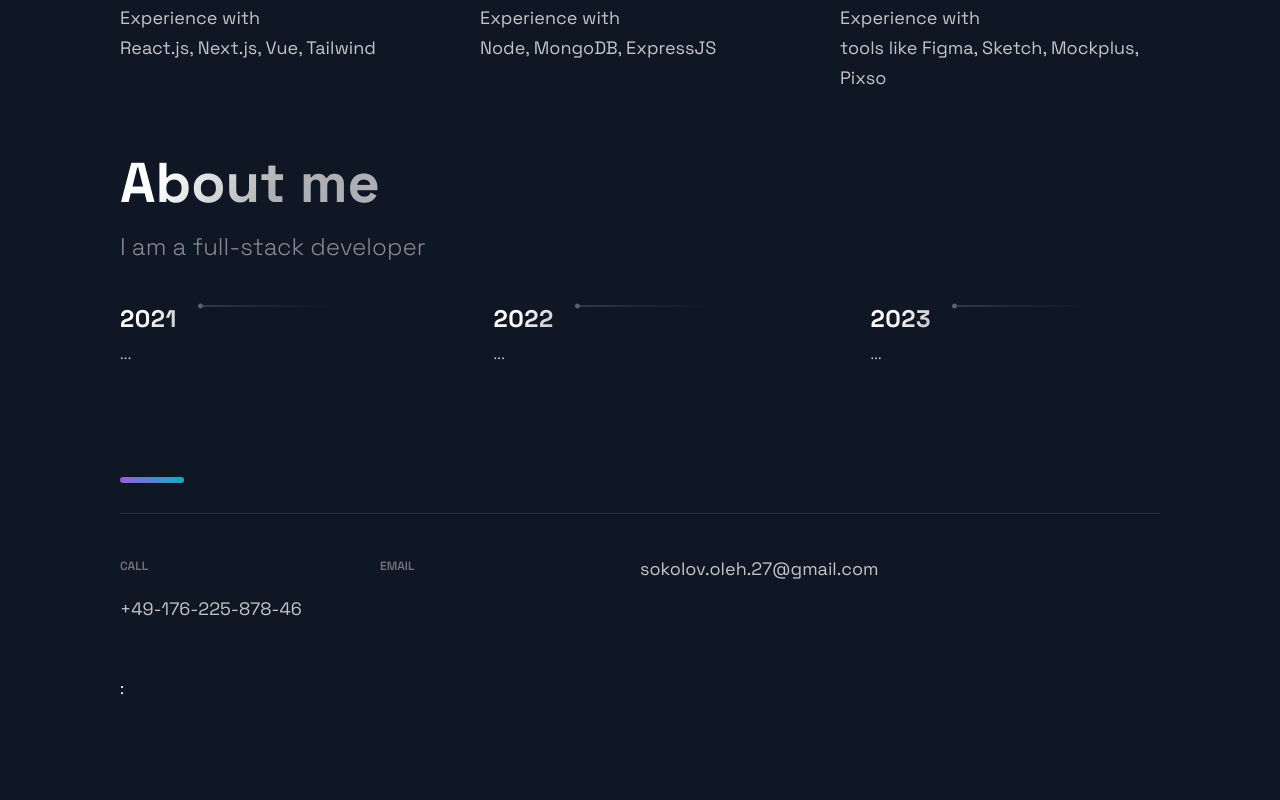
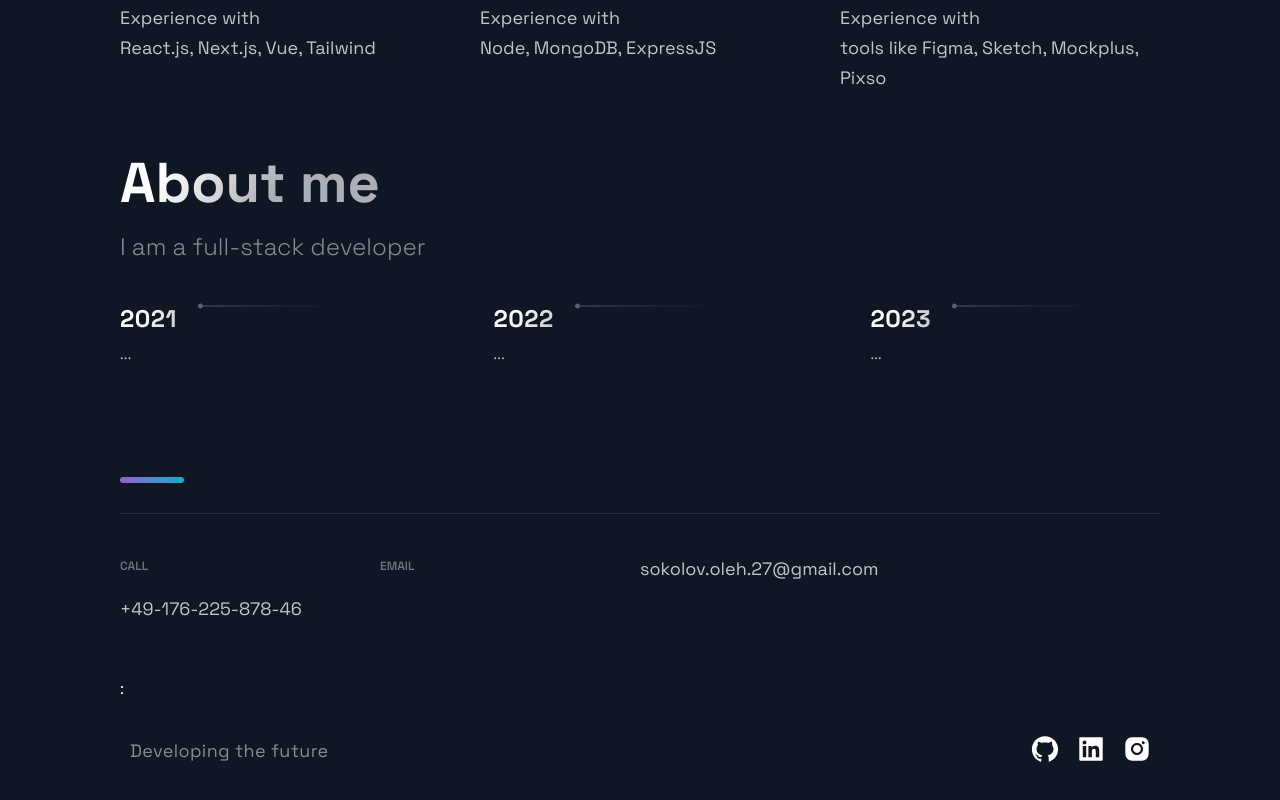
Before and after one commit to sokolov574/Portfolio, a Next.js app: page / in a window 1280 px wide. Shown: the part 1897-2697 px from the top of the page. Before the commit the page ends 2673 px from the top, so only its background shows below. Built offline with nearby package versions, Linux system fonts and the light colour scheme.

Commit message:
added social icons

```diff
--- a/src/components/Footer/Footer.js
+++ b/src/components/Footer/Footer.js
@@ -13,8 +13,26 @@ const Footer = () => {
         <LinkItem href="tel:+49-176-225-878-46">+49-176-225-878-46</LinkItem>
       </LinkColumn>
         <LinkTitle>Email</LinkTitle>
-        <LinkItem href="sokolov.oleh.27@gmail.com">sokolov.oleh.27@gmail.com</LinkItem>:
+        <LinkItem href="mailto:sokolov.oleh.27@gmail.com">sokolov.oleh.27@gmail.com</LinkItem>:
     </LinkList>
+    <SocialIconsContainer>
+      <CompanyContainer>
+        <Slogan>Developing the future</Slogan>
+      </CompanyContainer>
+
+      <SocialIcons href="https://github.com/sokolov574">
+        <AiFillGithub size="3rem" />
+      </SocialIcons>
+
+      <SocialIcons href="https://www.linkedin.com/in/oleh-sokolov-2bb078252/">
+        <AiFillLinkedin size="3rem" />
+      </SocialIcons>
+
+      <SocialIcons href="https://www.instagram.com/sokolov.o/">
+        <AiFillInstagram size="3rem" />
+      </SocialIcons>
+
+    </SocialIconsContainer>
    </FooterWrapper>
   );
 };
```
